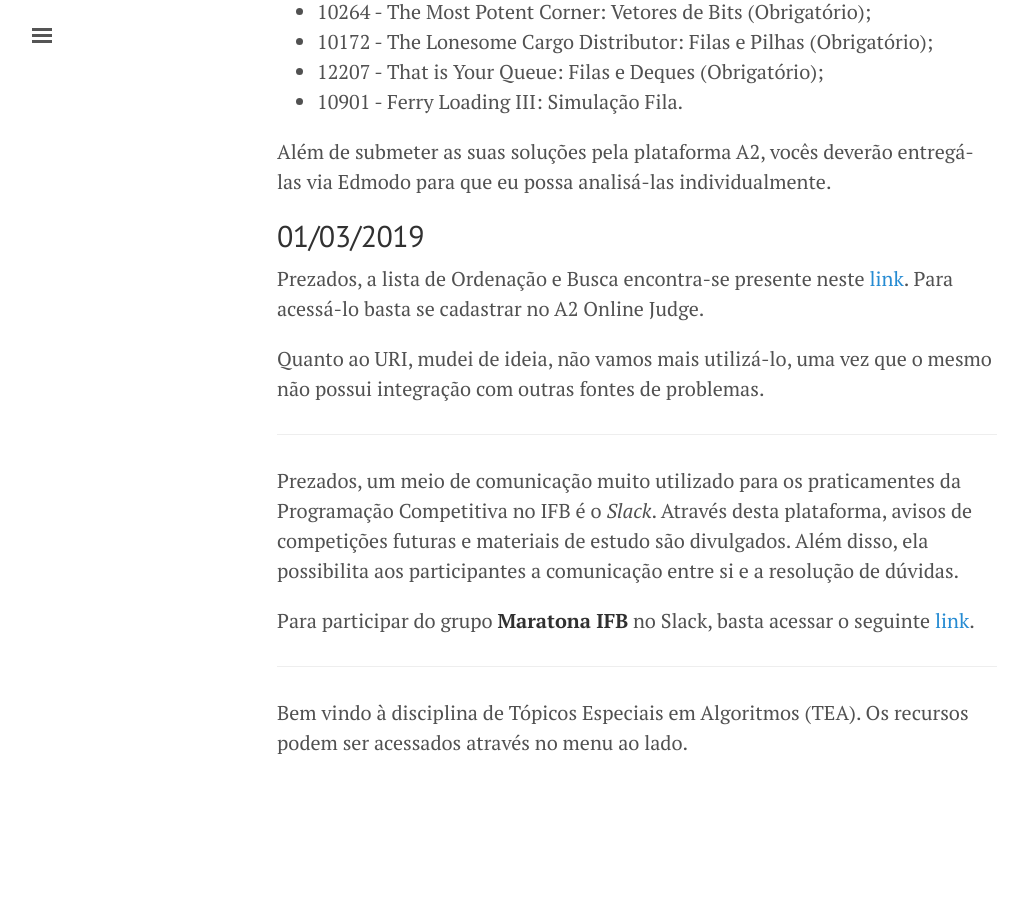
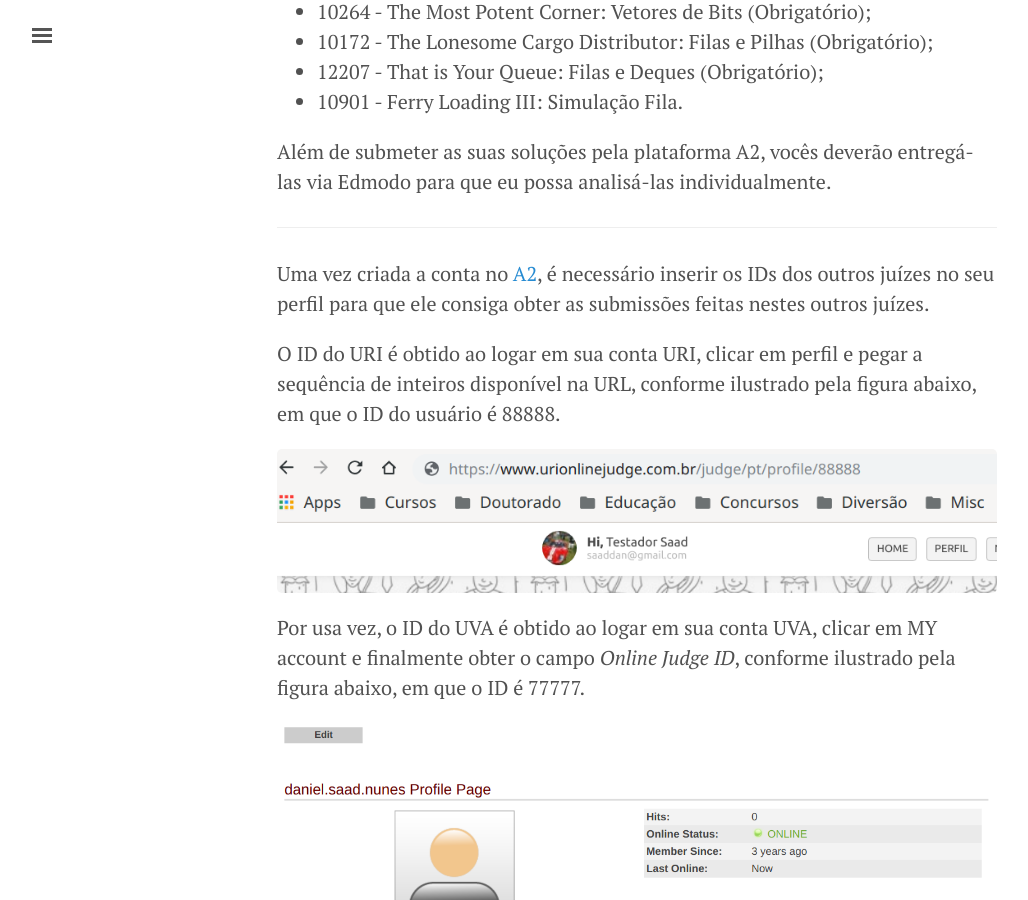
Before and after one commit to danielsaad/TEA-BCC-IFB, a Jekyll site: the page built from index.md, in a window 1280 px wide and 900 px high, scrolled down 393 px. Shown: the whole window, without its empty margins (3-1031 px from the left). Built offline with Jekyll 4.4.1, drawn with Linux system fonts in a browser that asks for light colours; before the commit the page ends 1171 px from its top, so only the background shows below that.

Commit message:
Adicionando Figuras

```diff
--- a/index.md
+++ b/index.md
@@ -31,8 +31,17 @@ Prezados, já temos uma avaliação de Estruturas de Dados disponível  neste [l
 
 Além de submeter as suas soluções pela plataforma A2, vocês deverão entregá-las via Edmodo para que eu possa analisá-las individualmente.
 
+------------------
 
+Uma vez criada a conta no [A2](www.a2oj.com), é necessário inserir os IDs dos outros juízes no seu perfil para que ele consiga obter as submissões feitas nestes outros juízes.
 
+O ID do URI é obtido ao logar em sua conta URI, clicar em perfil e pegar a sequência de inteiros disponível na URL, conforme ilustrado pela figura abaixo, em que o ID do usuário é 88888.
+
+![ID URI](assets/id-uri.png)
+
+Por usa vez, o ID do UVA é obtido ao logar em sua conta UVA, clicar em MY account e finalmente obter o campo *Online Judge ID*, conforme ilustrado pela figura abaixo, em que o ID é 77777.
+
+![ID URI](assets/id-uva.png)
 
 
 ## 01/03/2019
```
Also changed, not shown: assets/id-uri.png (added), assets/id-uva.png (added).
